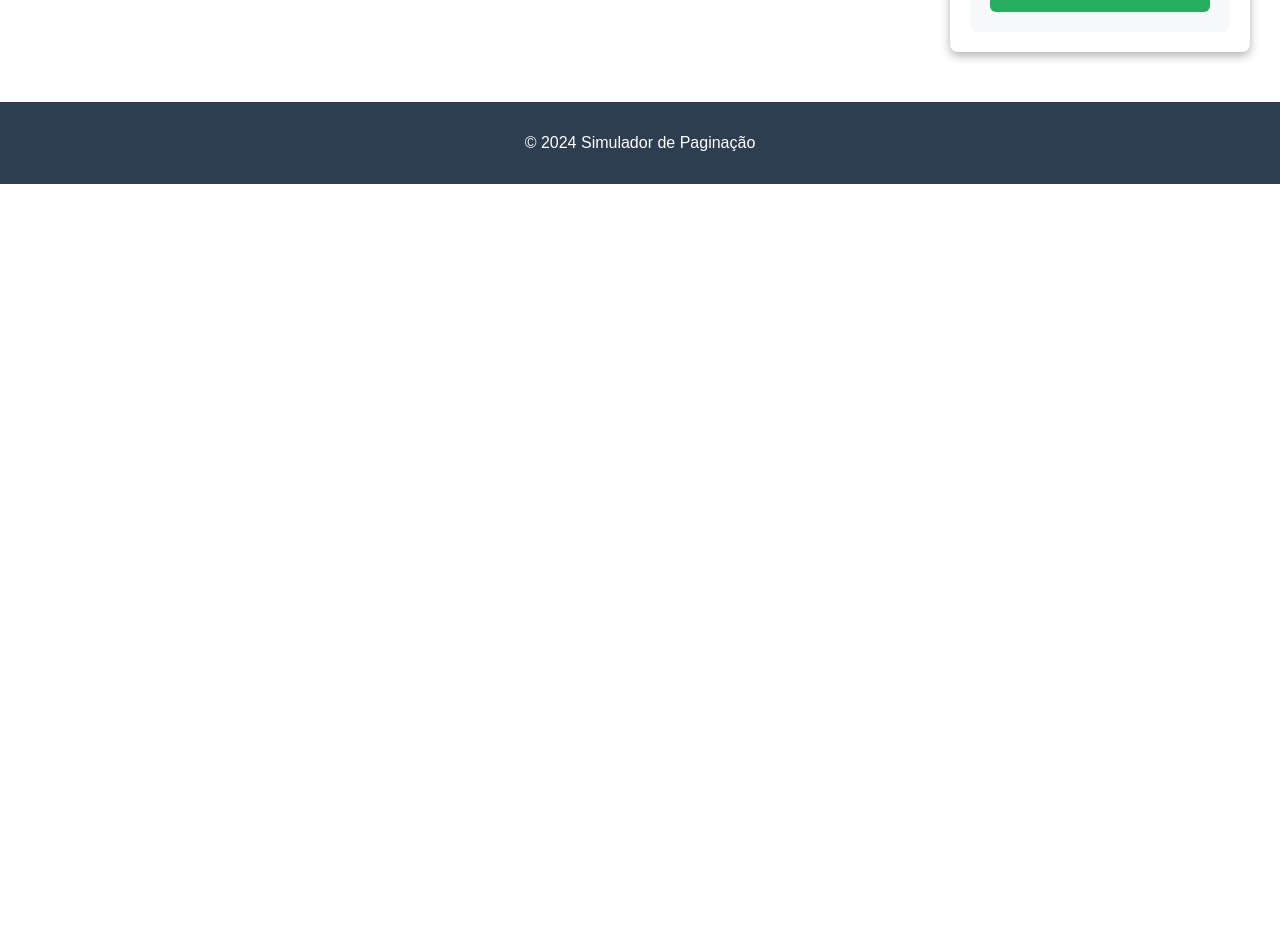
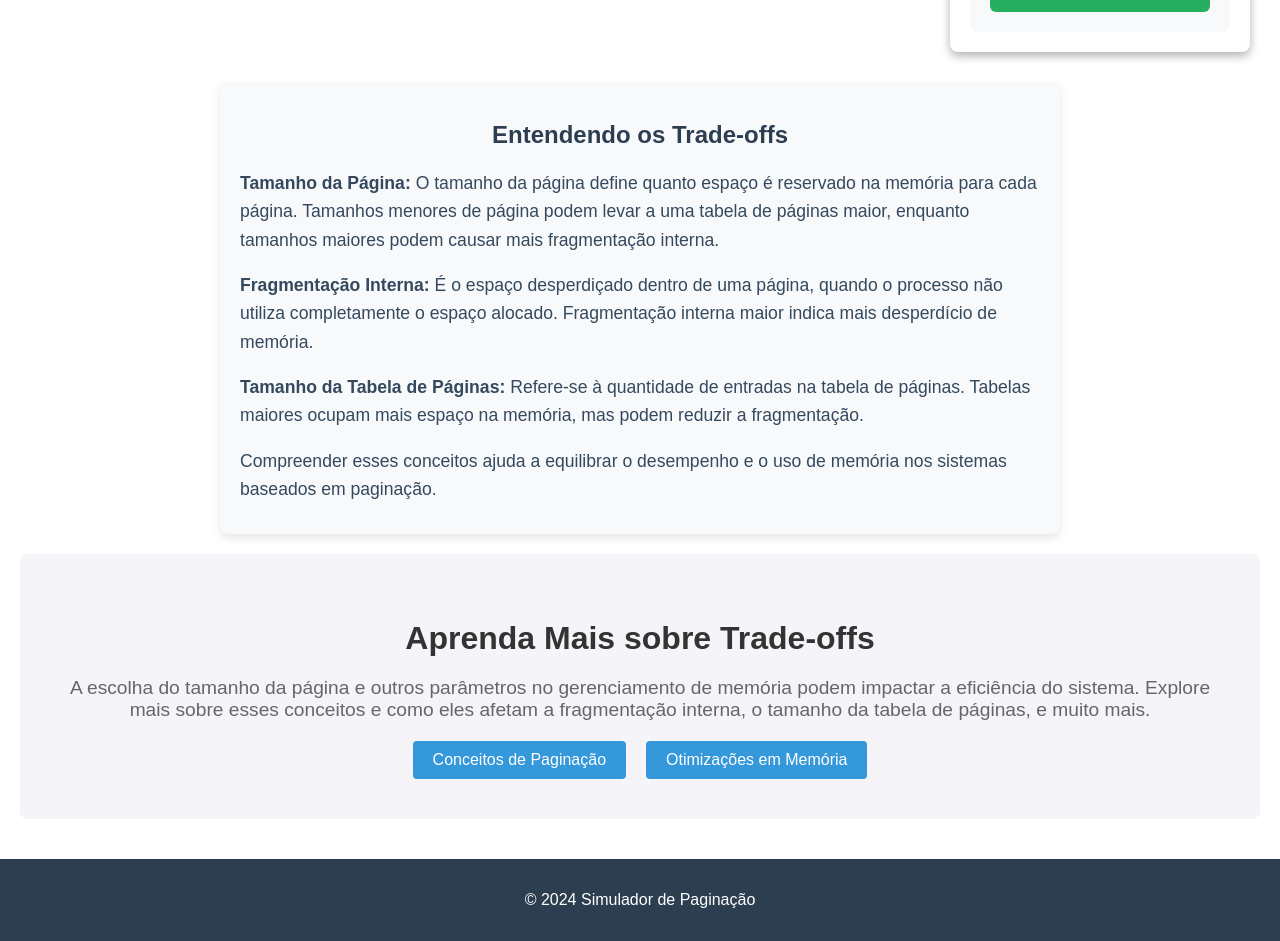
Before and after one commit to JoseAPordeus/simulation-trade-offs, a React (Create React App) app in the folder simulador-paginacao/: page / in a window 1280 px wide. Shown: the part 903-1844 px from the top of the page. Before the commit the page ends 1087 px from the top, so only its background shows below. Built offline with nearby package versions, Linux system fonts and the light colour scheme.

Commit message:
Adicionando novos componentes e melhorias.

```diff
--- a/simulador-paginacao/src/App.jsx
+++ b/simulador-paginacao/src/App.jsx
@@ -5,6 +5,8 @@ import SimulationForm from './components/SimulationForm';
 import PageTableSizeChart from './components/PageTableSizeChart';
 import InternalFragmentationChart from './components/InternalFragmentationChart';
 import Summary from './components/Summary';
+import ExplanationSection from './components/ExplanationSection';
+import LearnMoreSection from './components/LearnMoreSection';
 
 const App = () => {
     return (
@@ -23,7 +25,8 @@ const App = () => {
                     <Summary />
                   </div>
                 </div>
-
+                <ExplanationSection />
+                <LearnMoreSection />
             </main>
             <Footer />
         </div>
--- /dev/null
+++ b/simulador-paginacao/src/components/ExplanationSection.jsx
@@ -0,0 +1,51 @@
+import React from 'react';
+import styled from 'styled-components';
+
+const Section = styled.section`
+  margin: 20px auto;
+  max-width: 800px;
+  padding: 20px;
+  background-color: #f8f9fa;
+  border-radius: 8px;
+  box-shadow: 0 4px 8px rgba(0, 0, 0, 0.1);
+`;
+
+const Title = styled.h2`
+  color: #2c3e50;
+  text-align: center;
+`;
+
+const Paragraph = styled.p`
+  font-size: 1.1em;
+  line-height: 1.6;
+  color: #34495e;
+  margin-bottom: 10px;
+`;
+
+const ExplanationSection = () => {
+  return (
+    <Section>
+      <Title>Entendendo os Trade-offs</Title>
+      <Paragraph>
+        <strong>Tamanho da Página:</strong> O tamanho da página define quanto espaço é reservado na memória
+        para cada página. Tamanhos menores de página podem levar a uma tabela de páginas maior, enquanto
+        tamanhos maiores podem causar mais fragmentação interna.
+      </Paragraph>
+      <Paragraph>
+        <strong>Fragmentação Interna:</strong> É o espaço desperdiçado dentro de uma página, quando o processo
+        não utiliza completamente o espaço alocado. Fragmentação interna maior indica mais desperdício de
+        memória.
+      </Paragraph>
+      <Paragraph>
+        <strong>Tamanho da Tabela de Páginas:</strong> Refere-se à quantidade de entradas na tabela de
+        páginas. Tabelas maiores ocupam mais espaço na memória, mas podem reduzir a fragmentação.
+      </Paragraph>
+      <Paragraph>
+        Compreender esses conceitos ajuda a equilibrar o desempenho e o uso de memória nos sistemas
+        baseados em paginação.
+      </Paragraph>
+    </Section>
+  );
+};
+
+export default ExplanationSection;
--- a/simulador-paginacao/src/components/InternalFragmentationChart.jsx
+++ b/simulador-paginacao/src/components/InternalFragmentationChart.jsx
@@ -48,15 +48,28 @@ const InternalFragmentationChart = () => {
         svg.append('g').call(xAxis);
         svg.append('g').call(yAxis);
 
-        // Adiciona a barra do gráfico para Fragmentação Interna
-        svg.append('rect')
-            .attr('x', x('Fragmentação Interna'))
-            .attr('y', y(internalFragmentation))
-            .attr('width', x.bandwidth())
-            .attr('height', height - margin.bottom - y(internalFragmentation))
-            .attr('fill', '#e74c3c')
-            .attr('data-tooltip-id', 'fragmentationTooltip')
-            .attr('data-tooltip-content', `Fragmentação: ${formatNumber(internalFragmentation)} bytes`); // Formatação do valor
+        // Adiciona a barra do gráfico para Fragmentação Interna com animação
+        svg.selectAll('rect')
+            .data([internalFragmentation])
+            .join(
+                enter => enter.append('rect')
+                    .attr('x', x('Fragmentação Interna'))
+                    .attr('y', y(0))  // Começa no ponto 0
+                    .attr('width', x.bandwidth())
+                    .attr('height', 0)  // Altura inicial 0
+                    .attr('fill', '#e74c3c')
+                    .attr('data-tooltip-id', 'fragmentationTooltip')
+                    .attr('data-tooltip-content', `Fragmentação: ${formatNumber(internalFragmentation)} bytes`)
+                    .transition()  // Transição de entrada
+                    .duration(1000)  // Duração de 1 segundo
+                    .attr('y', y(internalFragmentation))  // Anima a posição vertical
+                    .attr('height', height - margin.bottom - y(internalFragmentation)),  // Anima a altura,
+                update => update
+                    .transition()  // Transição para atualizações
+                    .duration(1000)
+                    .attr('y', y(internalFragmentation))
+                    .attr('height', height - margin.bottom - y(internalFragmentation))
+            );
 
     }, [internalFragmentation]);
 
--- /dev/null
+++ b/simulador-paginacao/src/components/LearnMoreSection.jsx
@@ -0,0 +1,65 @@
+import React from 'react';
+import styled from 'styled-components';
+
+// Estilos para o container principal da seção
+const LearnMoreContainer = styled.section`
+    background-color: #f4f4f9;
+    padding: 40px;
+    margin: 20px 0;
+    border-radius: 8px;
+    text-align: center;
+`;
+
+const Title = styled.h2`
+    font-size: 2em;
+    margin-bottom: 20px;
+    color: #333;
+`;
+
+const Description = styled.p`
+    font-size: 1.2em;
+    color: #666;
+    margin-bottom: 20px;
+`;
+
+const LinksContainer = styled.div`
+    display: flex;
+    justify-content: center;
+    gap: 20px;
+`;
+
+const LinkButton = styled.a`
+    padding: 10px 20px;
+    background-color: #3498db;
+    color: white;
+    border-radius: 4px;
+    text-decoration: none;
+    font-size: 1em;
+
+    &:hover {
+        background-color: #2980b9;
+    }
+`;
+
+const LearnMoreSection = () => {
+    return (
+        <LearnMoreContainer>
+            <Title>Aprenda Mais sobre Trade-offs</Title>
+            <Description>
+                A escolha do tamanho da página e outros parâmetros no gerenciamento de memória
+                podem impactar a eficiência do sistema. Explore mais sobre esses conceitos e como
+                eles afetam a fragmentação interna, o tamanho da tabela de páginas, e muito mais.
+            </Description>
+            <LinksContainer>
+                <LinkButton href="https://www.ibm.com/docs/pt-br/aix/7.3?topic=memory-paging-space-concepts" target="_blank">
+                    Conceitos de Paginação
+                </LinkButton>
+                <LinkButton href="https://www.gurusoftware.com/the-definitive-guide-to-memory-management-in-operating-systems/" target="_blank">
+                    Otimizações em Memória
+                </LinkButton>
+            </LinksContainer>
+        </LearnMoreContainer>
+    );
+};
+
+export default LearnMoreSection;
--- a/simulador-paginacao/src/components/PageTableSizeChart.jsx
+++ b/simulador-paginacao/src/components/PageTableSizeChart.jsx
@@ -14,7 +14,7 @@ const PageTableSizeChart = () => {
         const height = 200;
         const margin = { top: 20, right: 30, bottom: 30, left: 40 };
 
-        svg.selectAll('*').remove();
+        svg.selectAll('*').remove(); // Limpa o gráfico anterior
 
         const x = d3.scaleBand()
             .domain(['Tamanho da Tabela de Páginas'])
@@ -37,14 +37,28 @@ const PageTableSizeChart = () => {
         svg.append('g').call(xAxis);
         svg.append('g').call(yAxis);
 
-        svg.append('rect')
-            .attr('x', x('Tamanho da Tabela de Páginas'))
-            .attr('y', y(pageTableSize))
-            .attr('width', x.bandwidth())
-            .attr('height', height - margin.bottom - y(pageTableSize))
-            .attr('fill', '#3498db')
-            .attr('data-tooltip-id', 'pageSizeTooltip')
-            .attr('data-tooltip-content', `Tamanho: ${pageTableSize} bytes`);
+        // Adiciona a barra do gráfico para Tamanho da Tabela de Páginas com animação
+        svg.selectAll('rect')
+            .data([pageTableSize])
+            .join(
+                enter => enter.append('rect')
+                    .attr('x', x('Tamanho da Tabela de Páginas'))
+                    .attr('y', y(0))  // Começa no ponto 0
+                    .attr('width', x.bandwidth())
+                    .attr('height', 0)  // Altura inicial 0
+                    .attr('fill', '#3498db')
+                    .attr('data-tooltip-id', 'pageSizeTooltip')
+                    .attr('data-tooltip-content', `Tamanho: ${pageTableSize} bytes`)
+                    .transition()  // Transição de entrada
+                    .duration(1000)  // Duração de 1 segundo
+                    .attr('y', y(pageTableSize))  // Anima a posição vertical
+                    .attr('height', height - margin.bottom - y(pageTableSize)),  // Anima a altura,
+                update => update
+                    .transition()  // Transição para atualizações
+                    .duration(1000)
+                    .attr('y', y(pageTableSize))
+                    .attr('height', height - margin.bottom - y(pageTableSize))
+            );
 
     }, [pageTableSize]);
 
```
